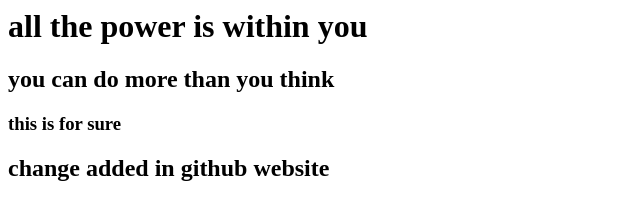
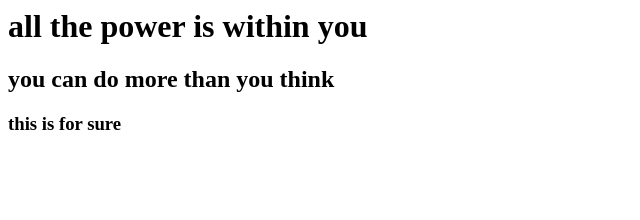
Before and after one commit to AdilIguider/firstgitrepo, a plain HTML site: page index.html in a window 1280 px wide. Shown: the whole page, without its empty margins (0-640 px from the left). Drawn offline with Linux system fonts and the light colour scheme.

Commit message:
Revert "Update index.html"
This reverts commit 50e56bec3f397304e591718e593bda138229987d.

```diff
--- a/index.html
+++ b/index.html
@@ -3,6 +3,5 @@
 <h1> all the power is within you </h1>
 <h2> you can do more than you think </h2>
 <h3> this is for sure </h3>
-  <h2> change added in github website</h2>
 </body>
 </html>
```
